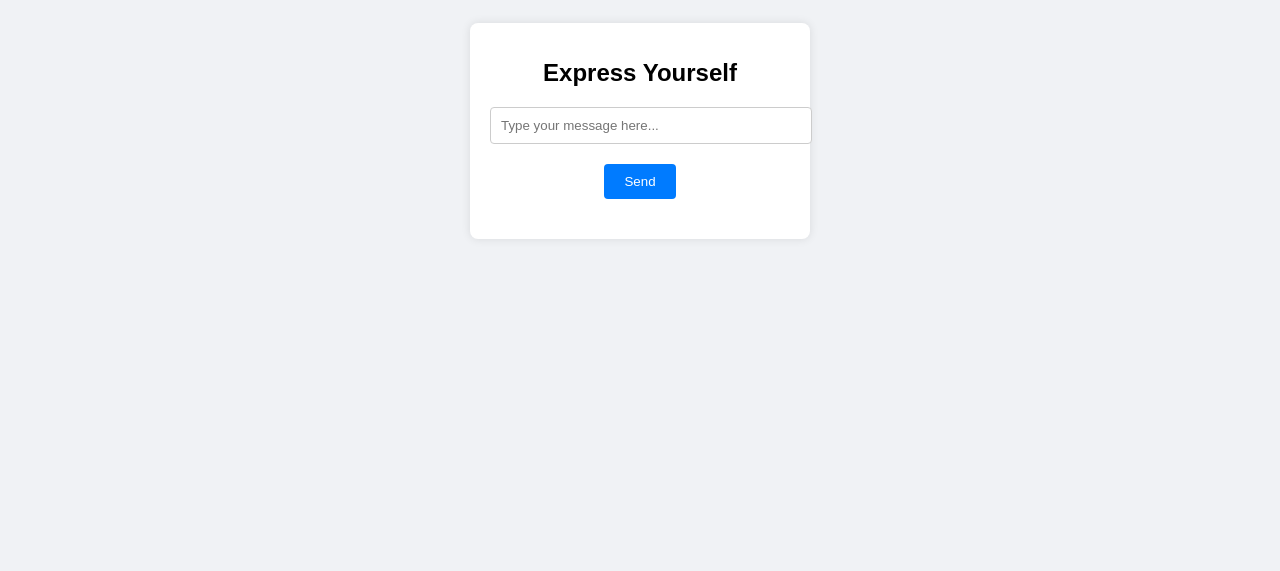
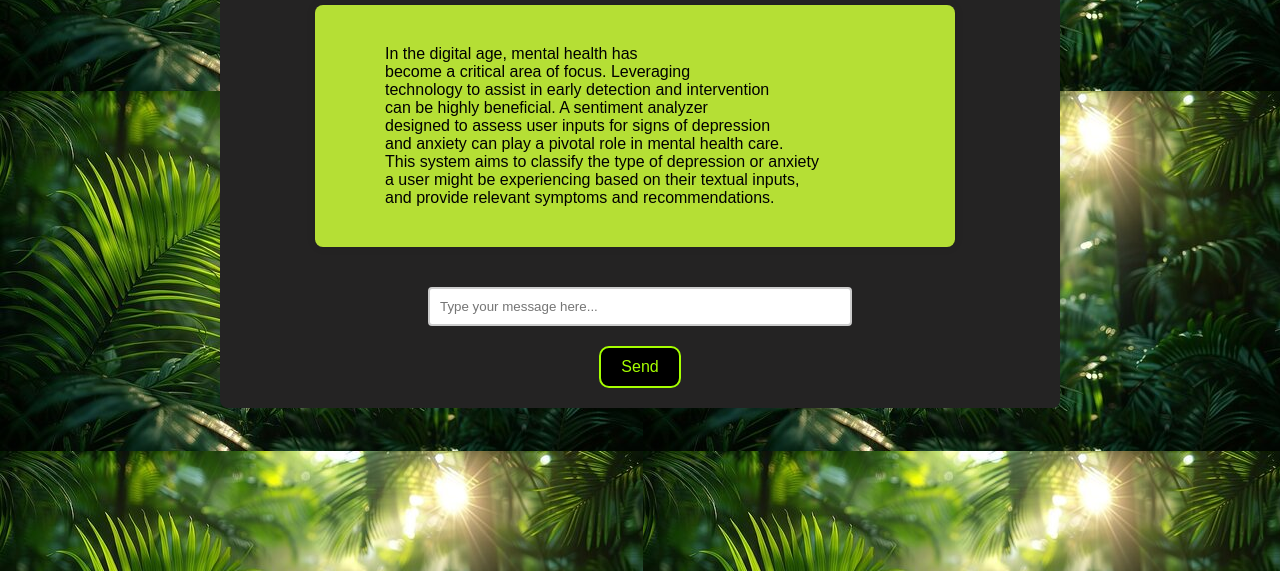
Before and after one commit to AnanymousCtrl/kriyeta, a plain HTML site: page fresh/template/mpage.html in a window 1280 px wide. Shown: the part 269-840 px from the top of the page. Before the commit the page ends 800 px from the top, so only its background shows below. Drawn offline with Linux system fonts and the light colour scheme.

Commit message:
analysis page

```diff
--- a/fresh/template/mpage.html
+++ b/fresh/template/mpage.html
@@ -1,5 +1,6 @@
 <!DOCTYPE html>
 <html lang="en">
+
 <head>
     <meta charset="UTF-8">
     <meta name="viewport" content="width=device-width, initial-scale=1.0">
@@ -7,53 +8,102 @@
     <style>
         body {
             font-family: Arial, sans-serif;
-            background-color: #f0f2f5;
+            background-image: url(canopyy.jpg);
+            background-size: auto;
             display: flex;
             justify-content: center;
             align-items: center;
             height: 100vh;
-            margin: 0;
+            margin: 20px;
         }
+
         .container {
-            background: white;
+            background: rgb(36, 35, 35);
             padding: 20px;
             border-radius: 8px;
             box-shadow: 0 0 10px rgba(0, 0, 0, 0.1);
-            width: 300px;
+            width: 800px;
             text-align: center;
         }
+
         h1 {
-            font-size: 24px;
+            font-size: 40px;
+            color: rgb(255, 255, 255);
             margin-bottom: 20px;
         }
+
+        h3 {
+
+            text-align: center;
+            color: rgb(255, 255, 255);
+            margin-bottom: 20px;
+        }
+
         input[type="text"] {
-            width: 100%;
+            width: 400px;
             padding: 10px;
-            margin-bottom: 20px;
-            border: 1px solid #ccc;
+            margin: 20px;
+            border: 2px solid #ccc;
             border-radius: 4px;
         }
+
         button {
-            background-color: #007bff;
-            color: white;
+            background-color: #000000;
+            font-size: medium;
+            color: rgb(166, 255, 0);
             padding: 10px 20px;
-            border: none;
-            border-radius: 4px;
+            border-color: #80ff00;
+
+            border-radius: 10px;
+            border: 2px solid;
+
             cursor: pointer;
         }
+
         button:hover {
             background-color: #0056b3;
         }
+
         .response {
-            margin-top: 20px;
+            margin-right: 40px;
+
+        }
+
+        .intro {
+            background: rgb(181, 223, 53);
+            padding: 20px;
+            border-radius: 8px;
+            box-shadow: 0 0 10px rgba(0, 0, 0, 0.1);
+            width: 600px;
             text-align: left;
+            justify-content: center;
+            margin: 20px;
+            margin-left: 75px;
+            justify-content:center ;
+            align-items: center;
+
+        }
+        .intro p{
+            margin: 20px;
+            margin-left: 50px;
+
         }
     </style>
 </head>
+
 <body>
     <div class="container">
         <h1>Express Yourself</h1>
-        <input type="text" id="userInput" placeholder="Type your message here...">
+        <div class="intro">
+            <p>In the digital age, mental health has<br> become a critical area of focus. Leveraging <br>technology to
+                assist in early detection and intervention <br>can be highly beneficial. A sentiment analyzer <br>designed
+                to assess user inputs for signs of depression <br>and anxiety can play a pivotal role in mental health
+                care.<br> This system aims to classify the type of depression or anxiety <br>a user might be experiencing
+                based on their textual inputs,<br> and provide relevant symptoms and recommendations.</p>
+
+
+        </div>
+        <input type="text" id="userInput" placeholder="Type your message here..."><br>
         <button onclick="sendMessage()">Send</button>
         <div class="response" id="response"></div>
     </div>
@@ -93,4 +143,5 @@
         }
     </script>
 </body>
+
 </html>
```
Also changed, not shown: fresh/template/canopyy.jpg (added), fresh/template/leaves.jpg (added).
